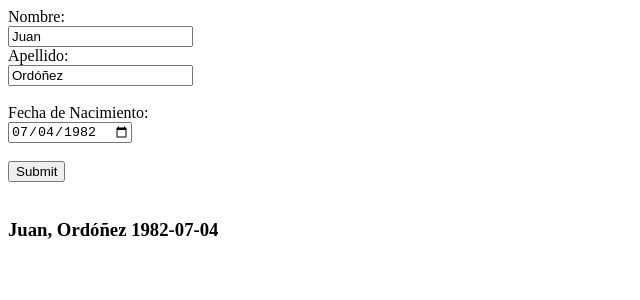
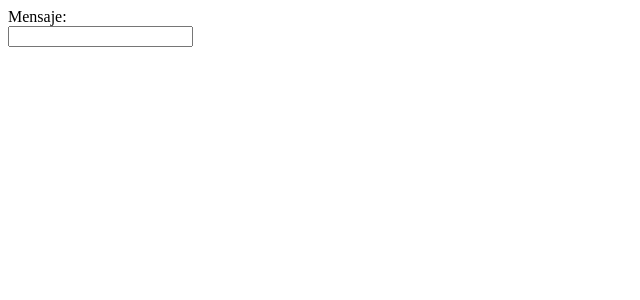
Before and after one commit to daesnorey/alz-angular-lab, an Angular app: page / in a window 1280 px wide. Shown: the top 300 px of the page, without its empty margins (0-640 px from the left). Built offline with nearby package versions, Linux system fonts and the light colour scheme.

Commit message:
Version de Chat

```diff
--- a/src/app/app.component.html
+++ b/src/app/app.component.html
@@ -1,5 +1,5 @@
 
-<app-first-component
+<!-- <app-first-component
     [name]="parentName"
     [lastname]="parentLastname"
     [birthdate]="parentBirthdate"
@@ -8,4 +8,10 @@
     (birthdateChanged)="onBirthdateChangeParent($event)"
     >
 </app-first-component>
-<h3>{{parentName}}, {{parentLastname}} {{parentBirthdate}}</h3>
+<h3>{{parentName}}, {{parentLastname}} {{parentBirthdate}}</h3>  -->
+
+<app-first-component (onMessageSubmit)="onMessageChangeParent($event)">
+</app-first-component>
+
+<app-second-component [finalMessages]="parentMessages">
+</app-second-component>
--- a/src/app/app.component.ts
+++ b/src/app/app.component.ts
@@ -9,12 +9,20 @@ import { Component } from '@angular/core';
 export class AppComponent {
   title = 'angular-lab';
 
-   parentName: string='Juan';
+/*    parentName: string='Juan';
    parentLastname: string='Ordóñez';
    parentBirthdate: string='1982-07-04';
 
    public onNameChangeParent (emmitedName: string){this.parentName = emmitedName}
    public onLastnameChangeParent (emmitedLastname: string){this.parentLastname = emmitedLastname}
    public onBirthdateChangeParent (emmitedBirthdate: string){this.parentBirthdate = emmitedBirthdate}
+ */
 
+   public parentMessage: string ='';
+   public parentMessages: string[]=[];
+
+   public onMessageChangeParent(emmitedMessage: string){
+     this.parentMessage = emmitedMessage;
+     this.parentMessages.push(emmitedMessage);
+    }
 }
--- a/src/app/app.module.ts
+++ b/src/app/app.module.ts
@@ -4,11 +4,13 @@ import { FormsModule } from '@angular/forms';
 
 import { AppComponent } from './app.component';
 import { FirstComponentComponent } from './first-component/first-component.component';
+import { SecondComponentComponent } from './second-component/second-component.component';
 
 @NgModule({
   declarations: [
     AppComponent,
-    FirstComponentComponent
+    FirstComponentComponent,
+    SecondComponentComponent
   ],
   imports: [
     BrowserModule,
--- a/src/app/first-component/first-component.component.html
+++ b/src/app/first-component/first-component.component.html
@@ -1,10 +1,12 @@
-<form action="/action_page.php">
-    <label for="fname">Nombre:</label><br>
+<form (submit)="onMessageSubmited($event)">
+    <!-- <label for="fname">Nombre:</label><br>
     <input type="text" id="fname" name="fname" [(ngModel)]="name" (input)="onNameChange($event)"><br>
     <label for="lname">Apellido:</label><br>
     <input type="text" id="lname" name="lname" [(ngModel)]="lastname" (input)="onLastnameChange($event)"><br><br>
     <label for="borndate">Fecha de Nacimiento:</label><br>
     <input type="date" id="birthdate" name="birthdate" [(ngModel)]="birthdate" (input)="onBirthdateChange($event)"><br><br>
-    <input type="submit" value="Submit">
+    <input type="submit" value="Submit"> -->
+
+    <label for="message">Mensaje:</label><br>
+    <input type="text" id="message" name="message" [(ngModel)]="message"><br>
   </form>
-  <br>
--- a/src/app/first-component/first-component.component.ts
+++ b/src/app/first-component/first-component.component.ts
@@ -7,21 +7,25 @@ import { Component, EventEmitter, Input, OnInit, Output } from '@angular/core';
   styleUrls: ['./first-component.component.css']
 })
 export class FirstComponentComponent implements OnInit {
-  @Input () name?: string;
+/*   @Input () name?: string;
   @Input () lastname?: string;
   @Input () birthdate?: string;
 
   @Output() nameChanged!: EventEmitter<string>;
   @Output() lastnameChanged!: EventEmitter<string>;
-  @Output() birthdateChanged!: EventEmitter<string>;
+  @Output() birthdateChanged!: EventEmitter<string>; */
+
+  message?: string;
+  @Output() onMessageSubmit!: EventEmitter<string>;
 
   constructor() {
-      this.nameChanged = new EventEmitter();
+/*       this.nameChanged = new EventEmitter();
       this.lastnameChanged = new EventEmitter();
-      this.birthdateChanged = new EventEmitter();
+      this.birthdateChanged = new EventEmitter(); */
+      this.onMessageSubmit = new EventEmitter();
    }
 
-  public onNameChange(eve: any){
+/*   public onNameChange(eve: any){
     this.nameChanged.next(eve.target.value);
   }
   public onLastnameChange(eve: any){
@@ -29,6 +33,12 @@ export class FirstComponentComponent implements OnInit {
   }
   public onBirthdateChange(eve: any){
     this.birthdateChanged.next(eve.target.value);
+  } */
+
+  public onMessageSubmited(eve: any){
+    this.onMessageSubmit.next(this.message);
+    console.log("emmiting --->"+ this.message)
+    this.message=''
   }
 
   ngOnInit(): void {
--- /dev/null
+++ b/src/app/second-component/second-component.component.html
@@ -0,0 +1,2 @@
+
+<p *ngFor="let finalMessage of finalMessages">{{finalMessage}}</p>
--- /dev/null
+++ b/src/app/second-component/second-component.component.ts
@@ -0,0 +1,17 @@
+import { Component, Input, OnInit } from '@angular/core';
+
+@Component({
+  selector: 'app-second-component',
+  templateUrl: './second-component.component.html',
+  styleUrls: ['./second-component.component.css']
+})
+export class SecondComponentComponent implements OnInit {
+  @Input() finalMessages?: string[];
+  finalMessage?: string;
+
+  constructor() { }
+
+  ngOnInit(): void {
+  }
+
+}
```
Also changed, not shown: src/app/second-component/second-component.component.css (added), 1 other file (tests, documents, lock files or other folders).
